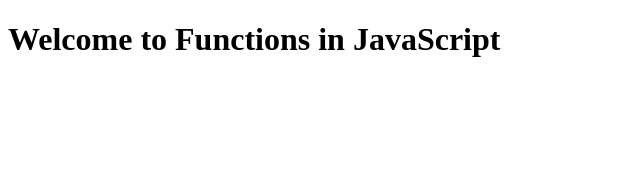
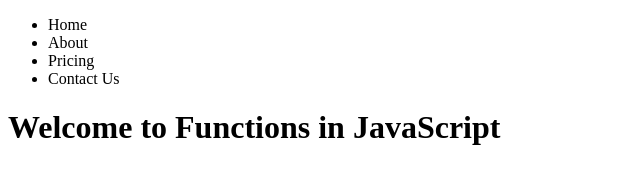
Before and after one commit to Chu29/javascript-crash, a plain HTML site: page 03-functions/index.html in a window 1280 px wide. Shown: the whole page, without its empty margins (0-640 px from the left). Drawn offline with Linux system fonts and the light colour scheme.

Commit message:
feat: design navbar

```diff
--- a/03-functions/index.html
+++ b/03-functions/index.html
@@ -5,6 +5,18 @@
     <meta name="viewport" content="width=device-width, initial-scale=1.0" />
     <title>JavaScript</title>
   </head>
+  <header>
+    <div class="container">
+      <nav>
+        <ul>
+          <li>Home</li>
+          <li>About</li>
+          <li>Pricing</li>
+          <li>Contact Us</li>
+        </ul>
+      </nav>
+    </div>
+  </header>
   <body>
     <h1>Welcome to Functions in JavaScript</h1>
 
```
